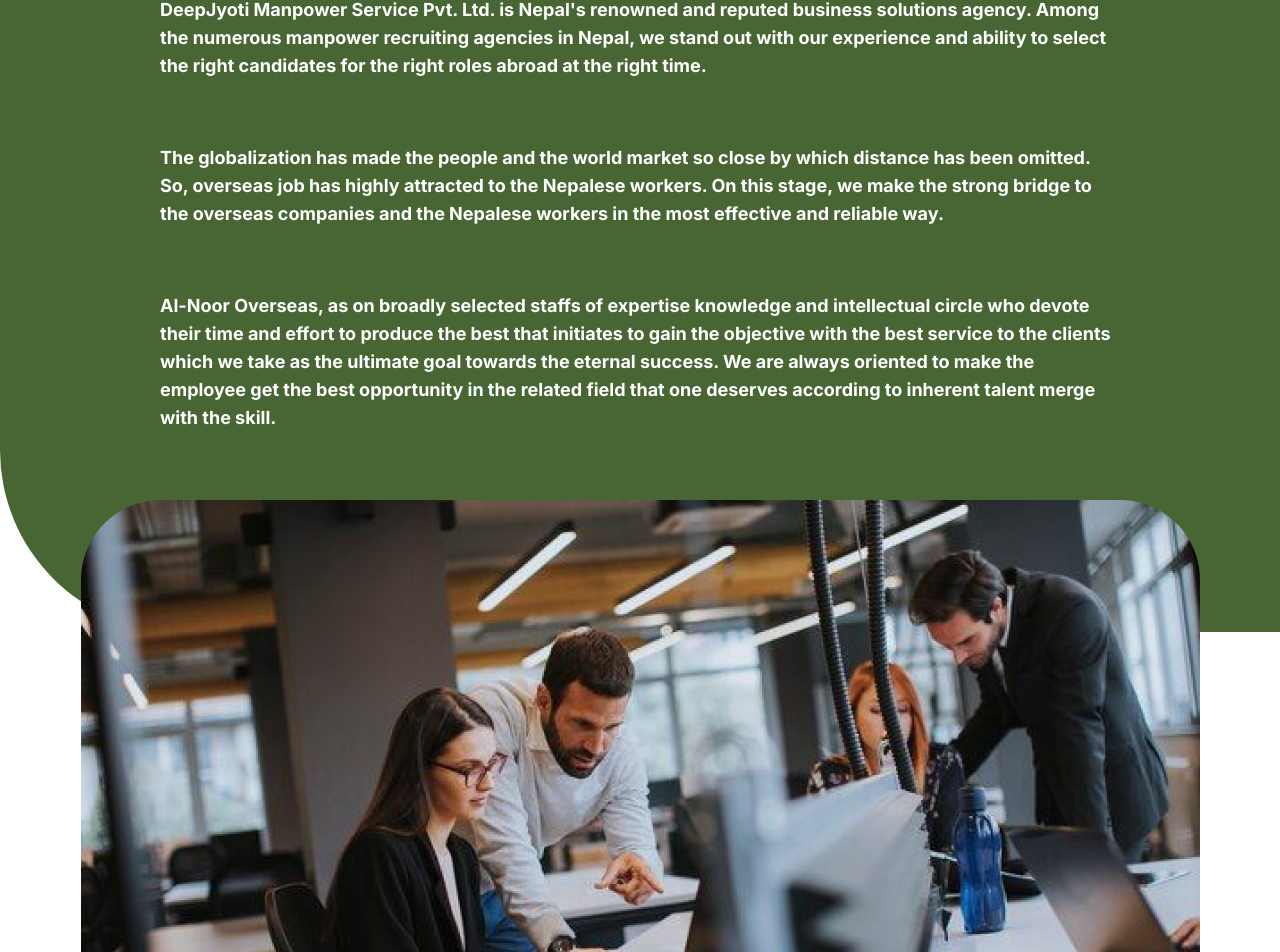
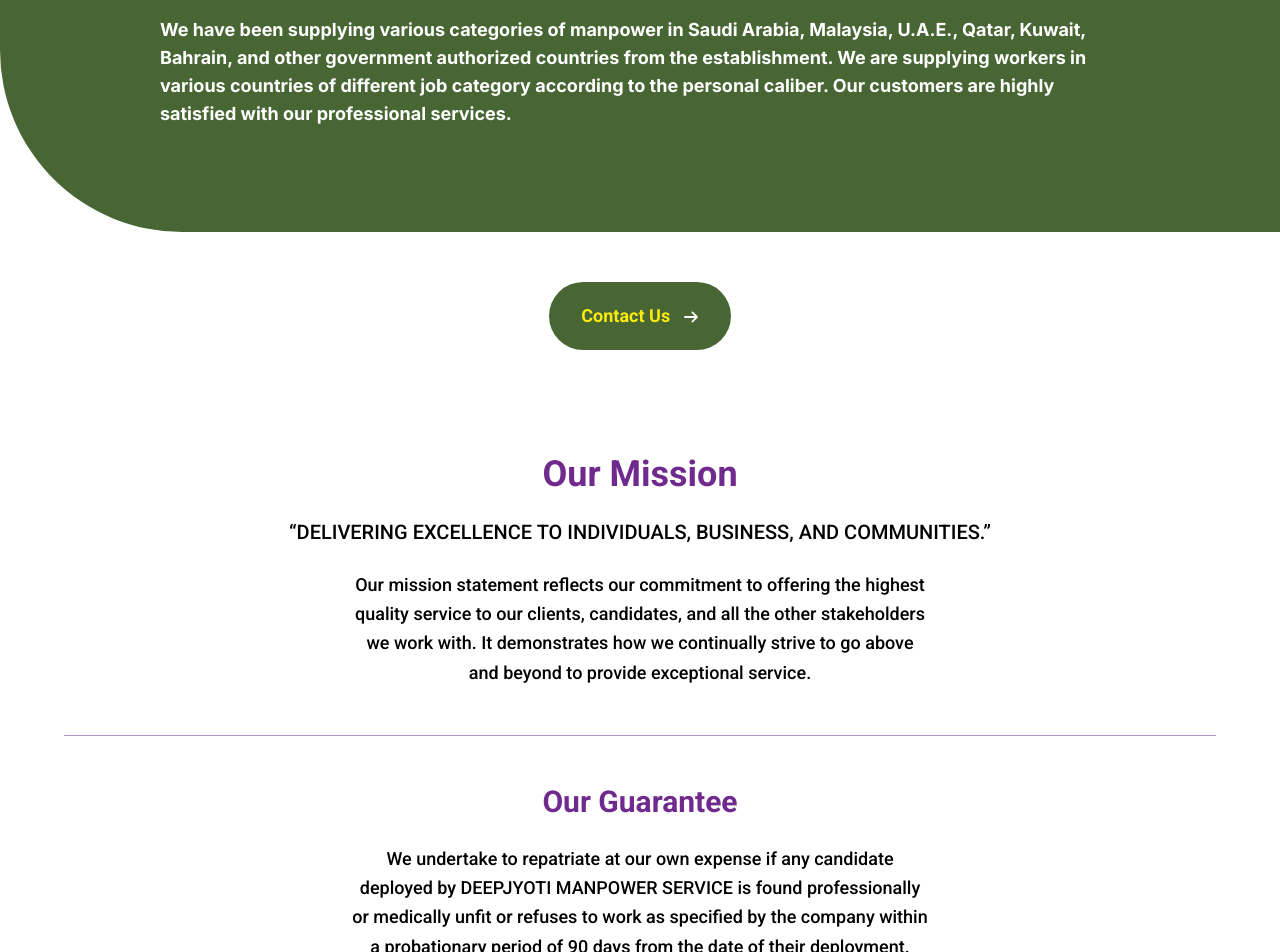
Before and after one commit to rhitik17/Deepjyoti_manpower, a React (Vite) app: page /about-us in a window 1280 px wide. Shown: the part 1104-2056 px from the top of the page. Built offline with nearby package versions, Linux system fonts and the light colour scheme.

Commit message:
feat: add mission component

```diff
--- a/package.json
+++ b/package.json
@@ -16,7 +16,8 @@
     "react": "^18.3.1",
     "react-dom": "^18.3.1",
     "react-icons": "^5.3.0",
-    "react-router-dom": "^6.27.0"
+    "react-router-dom": "^6.27.0",
+    "react-spring": "^9.7.5"
   },
   "devDependencies": {
     "@eslint/js": "^9.13.0",
--- a/src/components/Button.jsx
+++ b/src/components/Button.jsx
@@ -10,7 +10,7 @@ const Button = ({
   text,
 }) => {
   const variantStyles = {
-    primary: "bg-primary-web hover:bg-gray-500 text-white",
+    primary: "bg-primary-web hover:scale-105 hover:border-primary-purple hover:border-2 text-primary-yellow",
     secondary: "bg-secondary-blue hover:bg-gray-600 text-white",
     danger: "bg-status-danger hover:bg-red-600 text-white",
     success: "bg-status-success hover:bg-green-600 text-white",
--- a/src/components/aboutUs/ExecutiveSummary.jsx
+++ b/src/components/aboutUs/ExecutiveSummary.jsx
@@ -2,9 +2,9 @@ import React from "react";
 
 const ExecutiveSummary = () => {
   return (
-    <div className="w-full  px-4 md:px-8 lg:px-10 xl:px-20 py-8 xl:py-20  bg-primary-green rounded-tr-[100px] md:rounded-tr-[182px] rounded-bl-[100px] md:rounded-bl-[182px] flex flex-col items-start gap-2.5 bg-cover">
+    <div className="w-full  px-4 md:px-8 lg:px-10 xl:px-20 py-8   bg-primary-green rounded-tr-[100px] md:rounded-tr-[182px] rounded-bl-[100px] md:rounded-bl-[182px] flex flex-col items-start gap-2.5 bg-cover">
       {/* Main Content Wrapper */}
-      <div className=" flex flex-col items-center gap-20 py-10">
+      <div className=" flex flex-col items-center py-10">
         {/* Header Section */}
         <div className=" flex justify-center items-center gap-2.5">
           <h2 className="text-white text-3xl md:text-4xl lg:text-5xl font-semibold font-['Inter']">
@@ -13,41 +13,38 @@ const ExecutiveSummary = () => {
         </div>
 
         {/* Content Sections */}
-        <div className="w-full min-h-[529px] flex flex-col items-start gap-16 px-4 md:px-8 lg:px-10 xl:px-20 py-8 xl:py-20">
+        <div className="w-full  flex flex-col items-start gap-16 px-4 md:px-8 lg:px-10 xl:px-20 py-8 xl:pt-20">
           {/* Section 1 */}
-          <div className=" flex items-center gap-2.5">
+          {/* <div className=" flex items-center gap-2.5">
             <p className="text-white text-lg font-semibold font-['Inter']">
-              DeepJyoti Manpower Service Pvt. Ltd. is Nepal's renowned and reputed
-              business solutions agency. Among the numerous manpower recruiting
-              agencies in Nepal, we stand out with our experience and ability to
-              select the right candidates for the right roles abroad at the
-              right time.
+              DeepJyoti Manpower Service Pvt. Ltd. is Nepal's renowned and
+              reputed business solutions agency. Among the numerous manpower
+              recruiting agencies in Nepal, we stand out with our experience and
+              ability to select the right candidates for the right roles abroad
+              at the right time.
             </p>
-          </div>
+          </div> */}
 
           {/* Section 2 */}
           <div className=" flex items-center gap-2.5">
             <p className="text-white text-lg font-semibold font-['Inter'] grow">
-              The globalization has made the people and the world market so
-              close by which distance has been omitted. So, overseas job has
-              highly attracted to the Nepalese workers. On this stage, we make
-              the strong bridge to the overseas companies and the Nepalese
-              workers in the most effective and reliable way.
+            Deepjyoti Manpower Service is the leading & highly recommended
+              manpower agency of Nepal, under license no. is 1136/073/074.
+              Deepjyoti Manpower Service is committed to provide a reliable &
+              most trusted recruitment service to the employers.
             </p>
           </div>
 
           {/* Section 3 */}
           <div className=" flex items-center gap-2.5">
             <p className="text-white text-lg font-semibold font-['Inter'] grow">
-              Al-Noor Overseas, as on broadly selected staffs of expertise
-              knowledge and intellectual circle who devote their time and effort
-              to produce the best that initiates to gain the objective with the
-              best service to the clients which we take as the ultimate goal
-              towards the eternal success.
-
-              We are always oriented to make the employee get the best
-              opportunity in the related field that one deserves according to
-              inherent talent merge with the skill.
+              We have been
+              supplying various categories of manpower in Saudi Arabia,
+              Malaysia, U.A.E., Qatar, Kuwait, Bahrain, and other government
+              authorized countries from the establishment. We are supplying
+              workers in various countries of different job category according
+              to the personal caliber. Our customers are highly satisfied with
+              our professional services.
             </p>
           </div>
         </div>
--- a/src/components/home/Hero.jsx
+++ b/src/components/home/Hero.jsx
@@ -1,4 +1,5 @@
 import React from "react";
+import { Link } from "react-router-dom";
 
 const HeroSection = () => {
   return (
@@ -19,12 +20,14 @@ const HeroSection = () => {
       </div>
 
       {/* Explore Service Button */}
-      <div className="absolute left-1/2 transform -translate-x-1/2    top-[300px] md:top-[392px] flex items-center gap-2 px-4 py-3 md:px-5 md:py-4 rounded-lg border border-white cursor-pointer">
+     <Link to={"/services"}>
+     <div className="absolute left-1/2 transform -translate-x-1/2    top-[300px] md:top-[392px] flex items-center gap-2 px-4 py-3 md:px-5 md:py-4 rounded-lg border border-white cursor-pointer">
         <span className="text-sm md:text-base font-semibold font-inter text-white ">
           Explore Services
         </span>
         <img src="/images/arrow-right.svg" alt="" />
       </div>
+     </Link>
 
       {/* Discover More Button
       <button className="absolute left-1/2 transform -translate-x-1/2 md:left-[25%] lg:left-[480px] md:transform-none top-[250px] md:top-[377px] px-4 py-3 md:px-5 md:py-4 bg-primary-green rounded-lg flex justify-center items-center text-white text-sm md:text-base font-semibold font-inter">
--- a/src/views/pages/AboutUs.jsx
+++ b/src/views/pages/AboutUs.jsx
@@ -11,6 +11,8 @@ import ExecutiveSummary from "../../components/aboutUs/ExecutiveSummary";
 import MissionVisionServiceCard from "../../components/aboutUs/MissionVisionServiceCard";
 import Icons from "../../icons";
 import FAQ from "../../components/contactUs/FAQ";
+import MissionSection from "./OurMission";
+import MissionComponent from "./OurMission";
 
 const AboutUs = () => {
   const { TargetIcon, EyeIcon } = Icons;
@@ -41,6 +43,7 @@ const AboutUs = () => {
               src="/images/women.svg"
               alt="Business Woman"
               className="relative z-8 pr-2  "
+              loading="lazy"
             />
           </div>
         </div>
@@ -49,14 +52,14 @@ const AboutUs = () => {
       {/* executive summary */}
       <div className="w-full relative z-8 flex flex-col items-center ">
         <ExecutiveSummary />
-        <div className="absolute hidden md:flex md:bottom-[-35%] lg:bottom-[-60%] xl:bottom-[-45%]  items-center justify-center">
+        {/* <div className="absolute hidden md:flex md:bottom-[-35%] lg:bottom-[-60%] xl:bottom-[-45%]  items-center justify-center">
           <img src="/images/group.png" alt="" className="" />
-        </div>
+        </div> */}
       </div>
 
-        <div className="w-full h-[100px] md:h-[400px] lg:h-[550px]"></div>
+        <div className="w-full  h-[10px] md:h-[40px] lg:h-[50px]"></div>
       {/* contact Us */}
-      {/* <div className="w-full flex items-center justify-center">
+      <div className="w-full flex items-center justify-center">
         <Button
           label={
             <>
@@ -74,7 +77,7 @@ const AboutUs = () => {
           text="extraLarge"
           onClick={handleContactClick}
         />
-      </div> */}
+      </div>
 
       {/* company services */}
       {/* <div className="relative  w-full flex py-36 px-20 justify-between items-center space-x-20">
@@ -95,7 +98,13 @@ const AboutUs = () => {
       </div> */}
 
       {/* mission vision and service card section */}
+<div className="py-10">
+<MissionComponent/>
+</div>
+
       <div className="flex justify-center flex-wrap gap-10 px-4 md:px-8 lg:px-10 xl:px-20 py-8 xl:py-20">
+
+
         <MissionVisionServiceCard
           icon={TargetIcon}
           title="Mission"
@@ -110,12 +119,7 @@ const AboutUs = () => {
           onClick={() => console.log("Card clicked!")}
         />
 
-        <MissionVisionServiceCard
-          icon={EyeIcon}
-          title="Service"
-          description="We provide smart packages of recruitment solution, training programs and consultation services in the different levels of management"
-          onClick={() => navigate("/services")}
-        />
+
       </div>
 
       {/* Chairman's statement */}
--- /dev/null
+++ b/src/views/pages/OurMission.jsx
@@ -0,0 +1,53 @@
+import React from "react";
+
+const MissionComponent = () => {
+  return (
+    <div className="w-full  p-6 md:p-10 lg:p-16 rounded-lg shadow-lg space-y-12 font-medium">
+      {/* Mission Section */}
+      <div className="w-full space-y-6 flex flex-col justify-center items-center">
+        <h2 className="text-primary-purple text-4xl font-bold font-roboto text-center">
+          Our Mission
+        </h2>
+        <p className="text-black text-xl text-center">
+          “DELIVERING EXCELLENCE TO INDIVIDUALS, BUSINESS, AND COMMUNITIES.”
+        </p>
+        <p className="text-black  text-lg text-center  leading-relaxed w-6/12">
+          Our mission statement reflects our commitment to offering the highest
+          quality service to our clients, candidates, and all the other
+          stakeholders we work with. It demonstrates how we continually strive
+          to go above and beyond to provide exceptional service.
+        </p>
+      </div>
+
+      <hr className="border-t border-primary-purple opacity-50" />
+
+      {/* Guarantee Section */}
+      <div className=" w-full space-y-6 flex flex-col justify-center items-center">
+        <h3 className="text-primary-purple text-3xl font-semibold font-roboto text-center">
+          Our Guarantee
+        </h3>
+        <p className="text-black text-lg text-center leading-relaxed w-6/12">
+          We undertake to repatriate at our own expense if any candidate
+          deployed by DEEPJYOTI MANPOWER SERVICE is found professionally or
+          medically unfit or refuses to work as specified by the company within
+          a probationary period of 90 days from the date of their deployment.
+        </p>
+      </div>
+
+      <hr className="border-t border-primary-purple opacity-50" />
+
+      {/* Vision Section */}
+      <div className=" w-full space-y-6 flex flex-col justify-center items-center">
+        <h3 className="text-primary-purple text-3xl font-semibold font-roboto text-center">
+          Our Vision
+        </h3>
+        <p className="text-black text-xl text-center w-6/12 ">
+          “TO DELIVER WORLD-CLASS PROFESSIONAL RECRUITMENT SOLUTIONS TO
+          EMPLOYERS & JOB SEEKERS IN EVERY RANGE OF DISCIPLINE.”
+        </p>
+      </div>
+    </div>
+  );
+};
+
+export default MissionComponent;
```
Also changed, not shown: src/components/home/AboutCard.jsx (+16 -6 lines), 1 other file (tests, documents, lock files or other folders).
